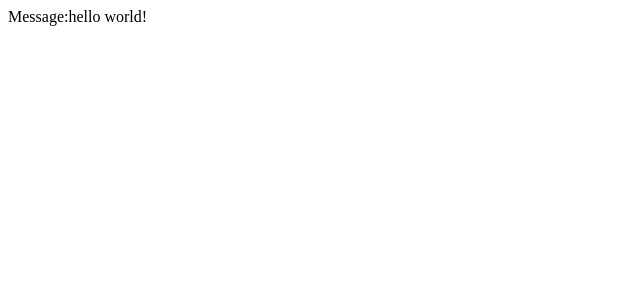
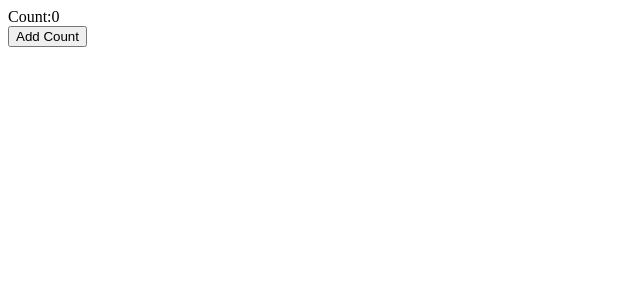
Before and after one commit to wuwenbang/lemon-hooks, a React (Vite) app: page / in a window 1280 px wide. Shown: the top 300 px of the page, without its empty margins (0-640 px from the left). Built offline with nearby package versions, Linux system fonts and the light colour scheme; the HTML template or start-up script is replaced by a standard one.

Commit message:
Fix useUpdateEffect hook

```diff
--- a/src/App.tsx
+++ b/src/App.tsx
@@ -1,18 +1,28 @@
 import { useState } from 'react';
 import './App.css';
 import useAsyncEffect from './hooks/useAsyncEffect';
+import useUpdateEffect from './hooks/useUpdateEffect';
 
 function App() {
-  const [message, setMessage] = useState('');
-  useAsyncEffect(async () => {
-    const res = await new Promise<string>((resolve, reject) => {
-      setTimeout(() => {
-        resolve('hello world!');
-      }, 1000);
-    });
-    setMessage(res);
-  });
-  return <div className="App">Message:{message}</div>;
+  // const [message, setMessage] = useState('');
+  // useAsyncEffect(async () => {
+  //   const res = await new Promise<string>((resolve, reject) => {
+  //     setTimeout(() => {
+  //       resolve('hello world!');
+  //     }, 1000);
+  //   });
+  //   setMessage(res);
+  // });
+  const [count, setCount] = useState(0);
+  useUpdateEffect(() => {
+    console.log('Effect');
+  }, [count]);
+  return (
+    <div>
+      <div> Count:{count}</div>
+      <button onClick={() => setCount(count+1)}>Add Count</button>
+    </div>
+  );
 }
 
 export default App;
--- a/src/hooks/useUpdateEffect.ts
+++ b/src/hooks/useUpdateEffect.ts
@@ -2,9 +2,6 @@ import { DependencyList, EffectCallback, useEffect, useRef } from 'react';
 
 export default function useUpdateEffect(effect: EffectCallback, deps?: DependencyList) {
   const isMounted = useRef(false);
-  if (isMounted.current) {
-    useEffect(effect, deps);
-  } else {
-    isMounted.current = true;
-  }
+  useEffect(isMounted.current ? effect : () => {}, deps);
+  if(isMounted.current === false) isMounted.current = true
 }
```
